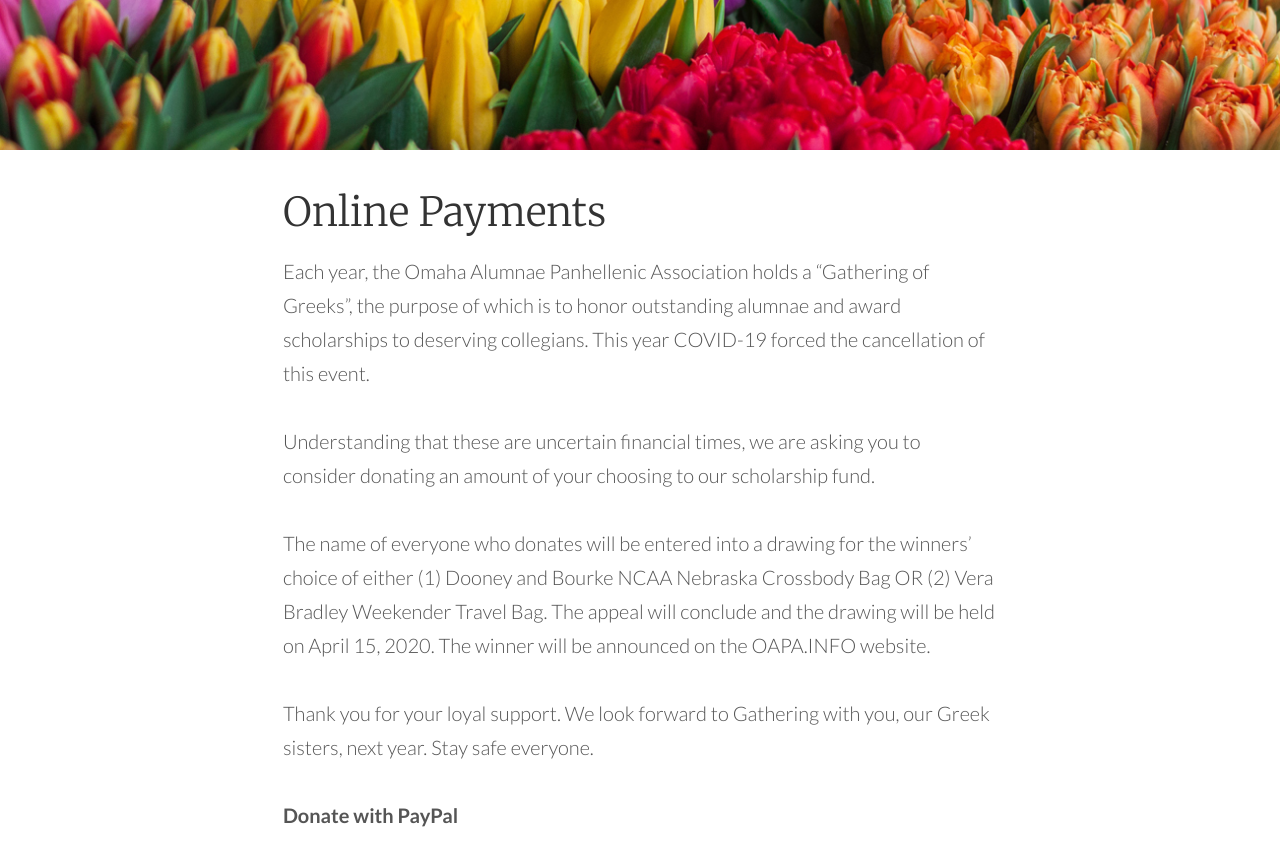
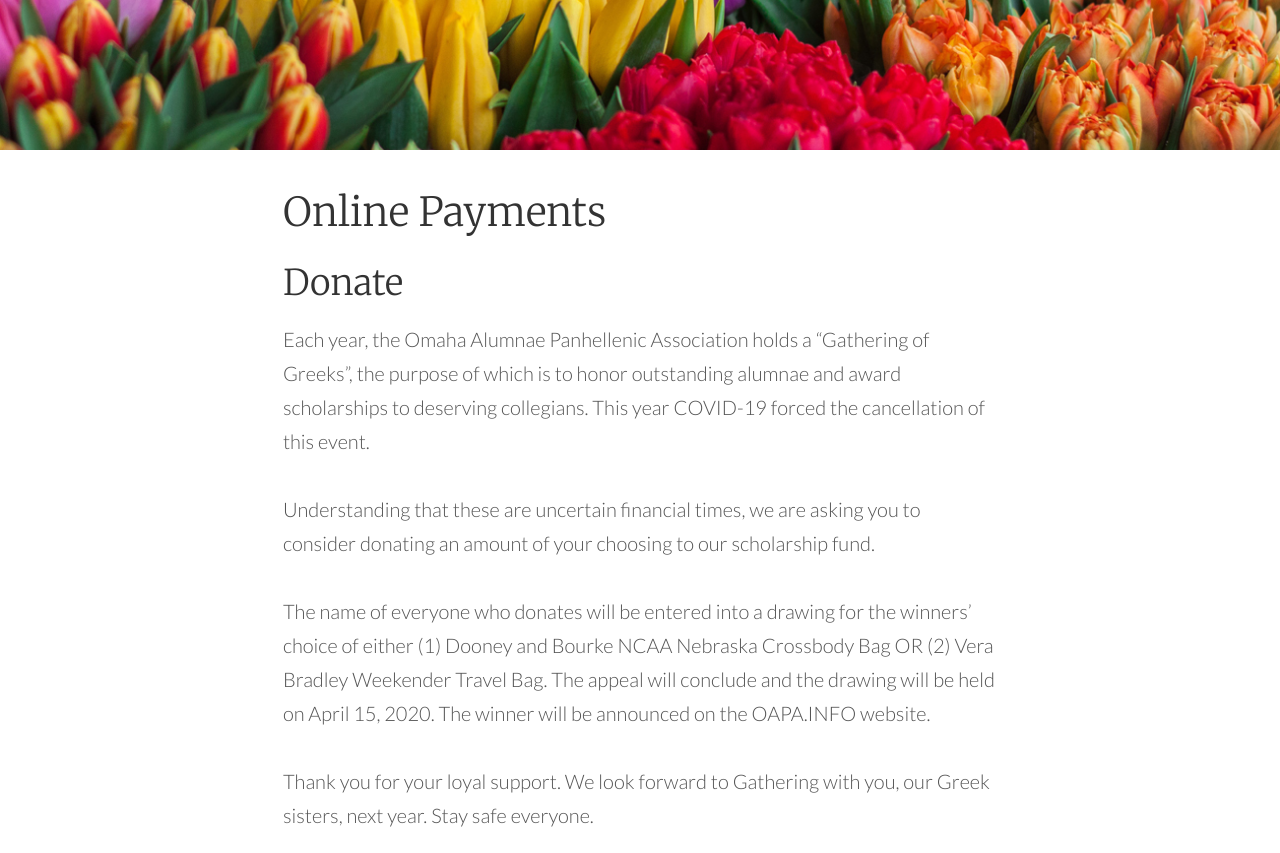
Before and after one commit to courtneyxann/oapa, a Jekyll site: the page built from docs/payments.md, in a window 1280 px wide and 900 px high, scrolled down 274 px, cut to the strip 0-853 px from the top of the window. Built offline with Jekyll 4.4.1, drawn with Linux system fonts in a browser that asks for light colours.

```diff
--- a/docs/payments.md
+++ b/docs/payments.md
@@ -3,6 +3,7 @@
 feature_image: "/assets/hero-image.jpg"
 ---
 
+## Donate
 Each year, the Omaha Alumnae Panhellenic Association holds a "Gathering of Greeks", the purpose of which is to honor outstanding alumnae and award scholarships to deserving collegians. This year COVID-19 forced the cancellation of this event.
 
 Understanding that these are uncertain financial times, we are asking you to consider donating an amount of your choosing to our scholarship fund.
```
Also changed, not shown: other parts of docs/payments.md (+3 -0 lines).
